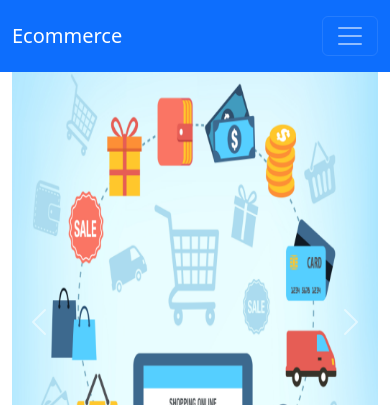
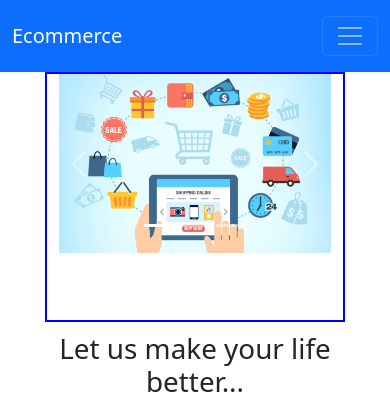
Before and after one commit to unstopable-sagar/django-ecommerce-app, a Django app: page / in a window 390 px wide. Shown: the top 405 px of the page. Run offline with Django 5.2, Linux system fonts and the light colour scheme; data comes from the database, SQL or seed files in the repository; both versions use the stored data as it was after the commit.

Commit message:
changes in carousel size

```diff
--- a/static/css/style.css
+++ b/static/css/style.css
@@ -2,7 +2,29 @@
     color: red;
 }
 .flex-custom-width {
-    /* flex: 1;  or specify width using flex-basis or other flexbox properties */
-    width: 130px !important; /* or any specific width you want */
+    width: 130px !important;
     margin-left: 10px;
 }
+
+.carousel .carousel-inner img{
+    /* height:400px;
+    width:900px !important; */
+    /* object-fit: cover;
+    object-position: center; */
+}
+
+.my-custom-container{
+    height:400px;
+    /* width:800px !important; */
+    margin-bottom: 10px;
+    /* border: 2px solid red; */
+    overflow: hidden;
+}
+@media screen and (max-width: 580px) {
+    .my-custom-container{
+        height:250px;
+        width:300px !important;
+        overflow: hidden;
+        border: 2px solid blue;
+    }
+  }
--- a/user/templates/userspage/index.html
+++ b/user/templates/userspage/index.html
@@ -9,7 +9,9 @@
 {% include 'products/header.html' %}
 
 <!-- start of carousel -->
-<div class="container">
+<div class="container my-custom-container">
+    <div class="d-flex row justify-content-center">
+        <div class="col-sm-6 ">
             <div id="carouselExampleIndicators" class="carousel slide">
                 <div class="carousel-indicators">
                     <button type="button" data-bs-target="#carouselExampleIndicators" data-bs-slide-to="0" class="active"
@@ -21,13 +23,13 @@
                 </div>
                 <div class="carousel-inner">
                     <div class="carousel-item active">
-                <img src="{% static 'images/products1.png' %}" class="d-block w-100" alt="..." height="500">
+                        <img src="{% static 'images/products1.png' %}" class="d-block w-100" alt="..." >
                     </div>
                     <div class="carousel-item">
-                <img src="{% static 'images/products2.png' %}" class="d-block w-100" alt="..." height="500">
+                        <img src="{% static 'images/products2.png' %}" class="d-block w-100" alt="..." >
                     </div>
                     <div class="carousel-item">
-                <img src="{% static 'images/products3.jpg' %}" class="d-block w-100" alt="..." height="500">
+                        <img src="{% static 'images/products3.jpg' %}" class="d-block w-100" alt="..." >
                     </div>
                 </div>
                 <button class="carousel-control-prev" type="button" data-bs-target="#carouselExampleIndicators"
@@ -40,6 +42,8 @@
                     <span class="carousel-control-next-icon" aria-hidden="true"></span>
                     <span class="visually-hidden">Next</span>
                 </button>
+            </div>
+        </div>
     </div>
 </div>
 <!-- end of carousel -->
```
Also changed, not shown: db.sqlite3. Lines whose indentation alone changed are shown as unchanged.
